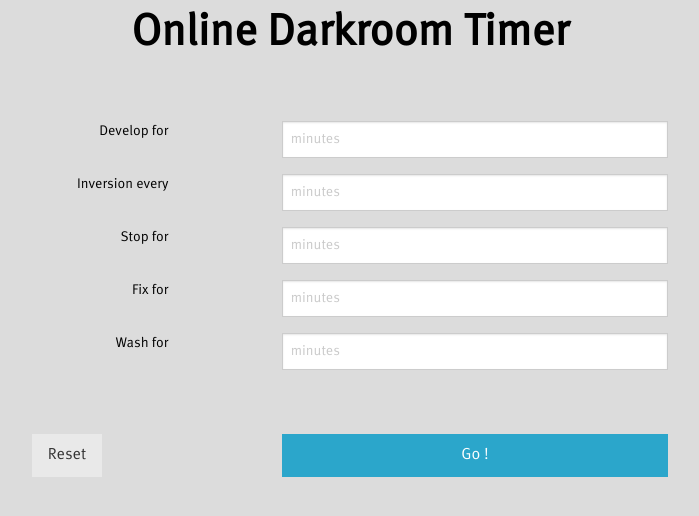
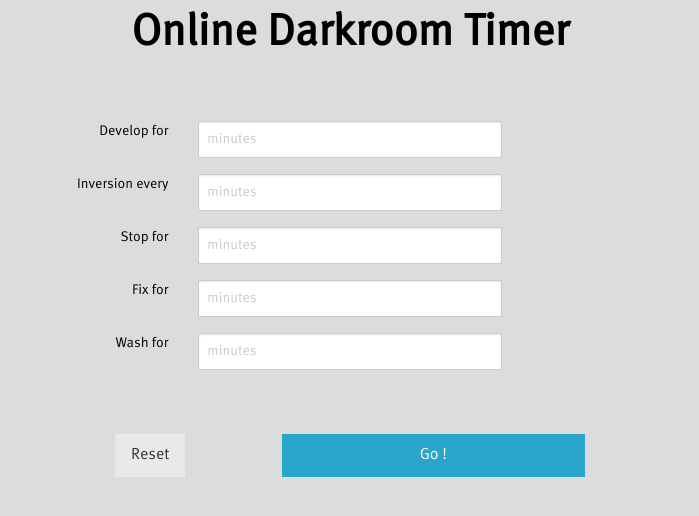
Before and after one commit to hemorej/darkroom-timer, a Vue app: page / in a window 1280 px wide. Shown: the top 516 px of the page, without its empty margins (290-989 px from the left). Built offline with nearby package versions, Linux system fonts and the light colour scheme; what vue-fullscreen would draw is missing.

Commit message:
more frontend refactoring

```diff
--- a/src/views/Setup.vue
+++ b/src/views/Setup.vue
@@ -14,7 +14,7 @@
           <label for="development" class="text-right">Develop for</label>
         </div>
 
-        <div class="cell medium-5 medium-offset-1">
+        <div class="cell medium-4">
           <input
             tabindex="1"
             type="number"
@@ -33,7 +33,7 @@
           <label for="inversion" class="text-right">Inversion every</label>
         </div>
 
-        <div class="cell medium-5 medium-offset-1">
+        <div class="cell medium-4">
           <input
             tabindex="2"
             type="number"
@@ -53,7 +53,7 @@
           <label for="stop" class="text-right">Stop for</label>
         </div>
 
-        <div class="cell medium-5 medium-offset-1">
+        <div class="cell medium-4">
           <input
             tabindex="3"
             type="number"
@@ -72,7 +72,7 @@
           <label for="fix" class="text-right">Fix for</label>
         </div>
 
-        <div class="cell medium-5 medium-offset-1">
+        <div class="cell medium-4">
           <input
             tabindex="4"
             type="number"
@@ -90,7 +90,7 @@
         <div class="cell medium-2 medium-offset-2">
           <label for="wash" class="text-right">Wash for</label>
         </div>
-        <div class="cell medium-5 medium-offset-1">
+        <div class="cell medium-4">
           <input
             tabindex="5"
             type="number"
@@ -106,12 +106,12 @@
       </div>
 
       <div class="grid-x grid-margin-x margin-top">
-        <div class="cell medium-1 medium-offset-2">
+        <div class="cell medium-1 medium-offset-3">
           <button class="left secondary" @click="reset">
             Reset
           </button>
         </div>
-        <div class="cell medium-5 medium-offset-2">
+        <div class="cell medium-4 medium-offset-1">
           <button tabindex="6" class="expanded primary">Go !</button>
         </div>
       </div>
--- a/src/views/Timer.vue
+++ b/src/views/Timer.vue
@@ -48,11 +48,11 @@
       </div>
 
       <div class="grid-x grid-margin-x margin-top">
-        <div class="cell medium-3 medium-offset-1">
+        <div class="cell medium-4 medium-offset-1">
           <h3 class="subheader medium-text-right">Development:</h3>
         </div>
 
-        <div class="cell medium-5">
+        <div class="cell medium-4">
           <h1
             :class="[
               this.step == 'development' ? 'current' : 'subheader',
@@ -65,11 +65,11 @@
       </div>
 
       <div class="grid-x grid-margin-x">
-        <div class="cell medium-3 medium-offset-1">
+        <div class="cell medium-4 medium-offset-1">
           <h3 class="subheader medium-text-right">Stopping:</h3>
         </div>
 
-        <div class="cell medium-5">
+        <div class="cell medium-4">
           <h1
             :class="[
               this.step == 'stop' ? 'current' : 'subheader',
@@ -82,11 +82,11 @@
       </div>
 
       <div class="grid-x grid-margin-x">
-        <div class="cell medium-3 medium-offset-1">
+        <div class="cell medium-4 medium-offset-1">
           <h3 class="subheader medium-text-right">Fixing:</h3>
         </div>
 
-        <div class="cell medium-5">
+        <div class="cell medium-4">
           <h1
             :class="[
               this.step == 'fix' ? 'current' : 'subheader',
@@ -99,11 +99,11 @@
       </div>
 
       <div class="grid-x grid-margin-x">
-        <div class="cell medium-3 medium-offset-1">
+        <div class="cell medium-4 medium-offset-1">
           <h3 class="subheader medium-text-right">Washing:</h3>
         </div>
 
-        <div class="cell medium-5">
+        <div class="cell medium-4">
           <h1
             :class="[
               this.step == 'wash' ? 'current' : 'subheader',
```
Also changed, not shown: 1 other file (tests, documents, lock files or other folders).
